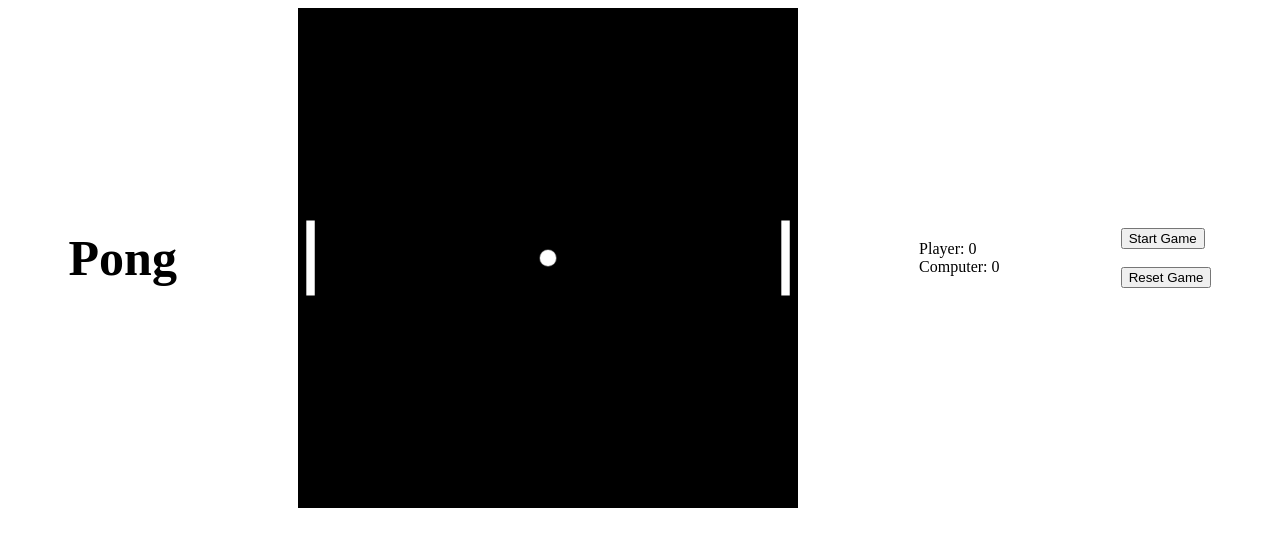
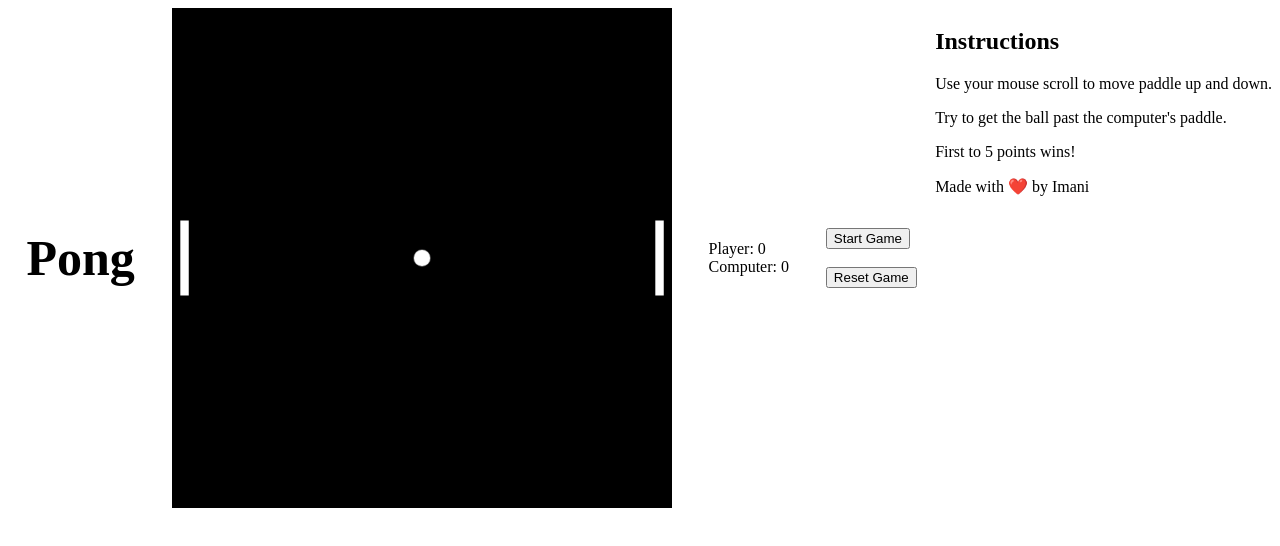
Before and after one commit to imanidev/pong_game, a plain HTML site: page index.html in a window 1280 px wide. Drawn offline with Linux system fonts and the light colour scheme.

Commit message:
added instructions on screen

```diff
--- a/index.html
+++ b/index.html
@@ -7,8 +7,9 @@
         <meta name="viewport" content="width=device-width, initial-scale=1.0">
         <title>Pong</title>
         <link rel="stylesheet" href="style.css">
+    </head>
 
-    </head>
+    <body>
         <h1>Pong</h1>
         <canvas id='board'>
             <div class='dashed-line'></div>
@@ -22,8 +23,12 @@
             <button id='resetbtn'>Reset Game</button>
         </div>
 
-
-    <body>
+        <div class='instructions'>
+            <h2>Instructions</h2>
+            <p>Use your mouse scroll to move paddle up and down.</p>
+            <p>Try to get the ball past the computer's paddle.</p>
+            <p>First to 5 points wins!</p>
+            <footer>Made with ❤️ by Imani </footer>
             <script src="script.js"></script>
     </body>
 
```
Lines whose indentation alone changed are shown as unchanged.
